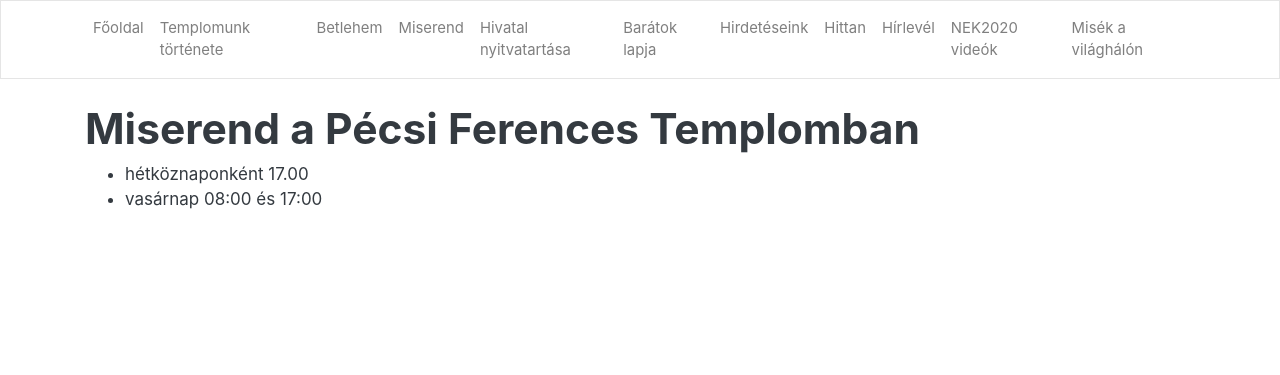
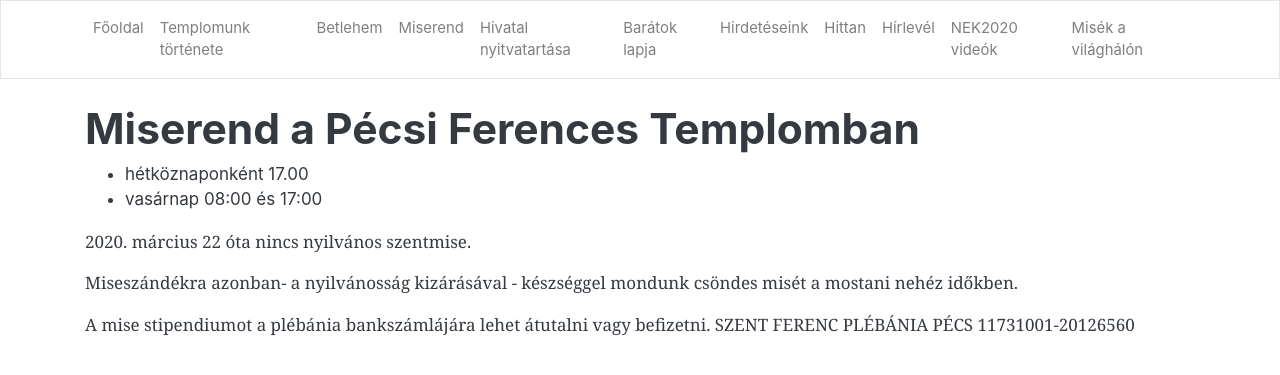
Before and after one commit to pecsi-ferences/pecsi-ferences.github.io, a Jekyll site: the page built from miserend.html, in a window 1280 px wide. Shown: the top 375 px of the page. Built offline with Jekyll 4.4.1, drawn with Linux system fonts in a browser that asks for light colours; nearby versions of some CDN libraries.

Commit message:
Add info

```diff
--- a/miserend.html
+++ b/miserend.html
@@ -7,3 +7,13 @@ title: Miserend a Pécsi Ferences Templomban
   <li>hétköznaponként 17.00</li>
   <li>vasárnap 08:00 és 17:00</li>
 </ul>
+<p>
+  2020. március 22 óta nincs nyilvános szentmise.
+</p>
+<p>
+  Miseszándékra azonban- a nyilvánosság kizárásával - készséggel mondunk csöndes misét a mostani nehéz időkben.
+</p>
+<p>
+  A mise stipendiumot a plébánia bankszámlájára lehet átutalni vagy befizetni.
+  SZENT FERENC PLÉBÁNIA PÉCS 11731001-20126560
+</p>
--- a/nyitvatartas.html
+++ b/nyitvatartas.html
@@ -20,3 +20,7 @@ title: Hivatal nyitvatartása
   30/483-36-29<br>
   <a href="mailto:dohanyz@gmail.com">dohanyz@gmail.com</a>
 </p>
+<p>
+  Az egyházi adót a plébánia bankszámlájára lehet átutalni vagy befizetni.<br>
+  SZENT FERENC PLÉBÁNIA PÉCS 11731001-20126560
+</p>
```
